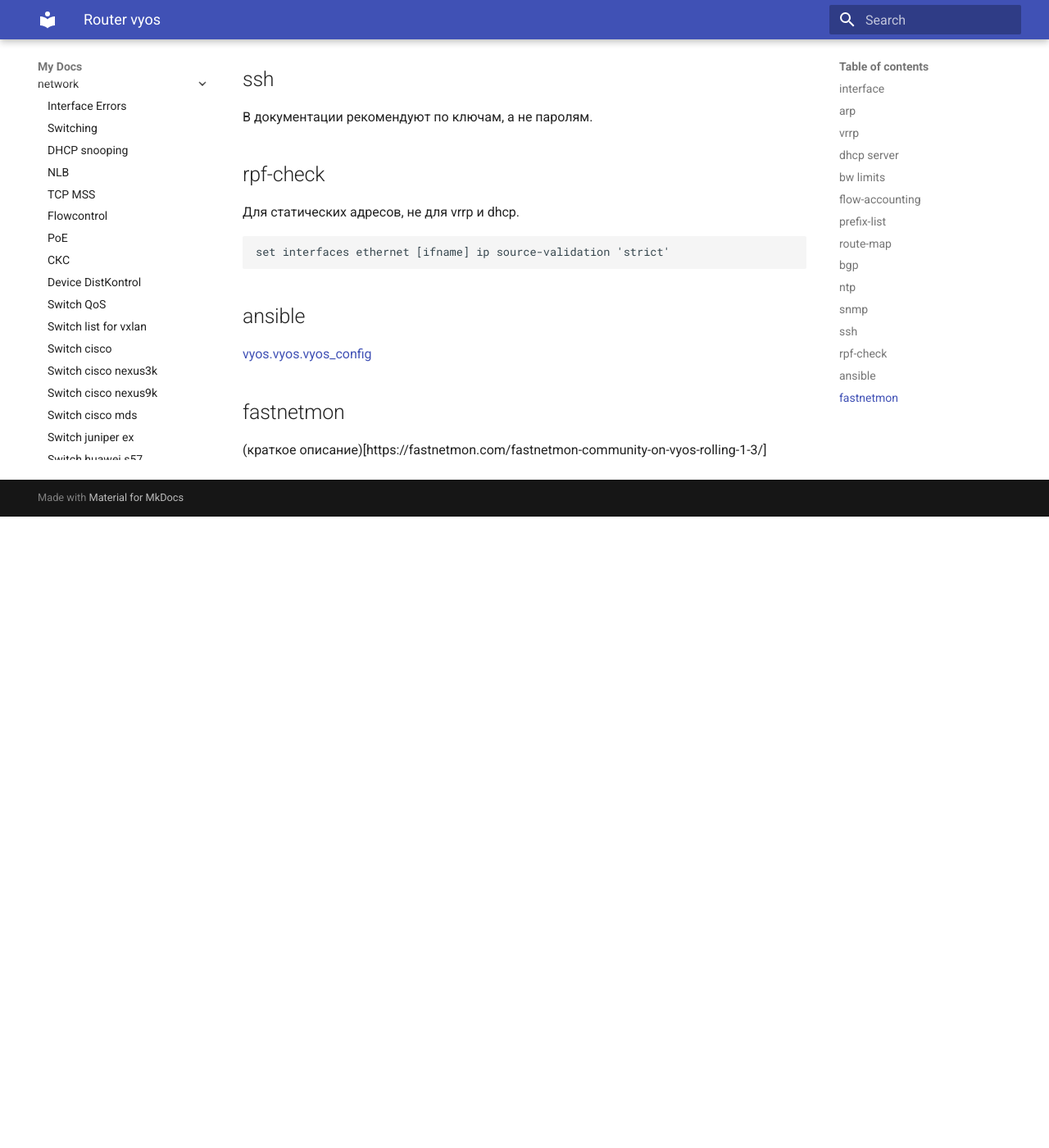
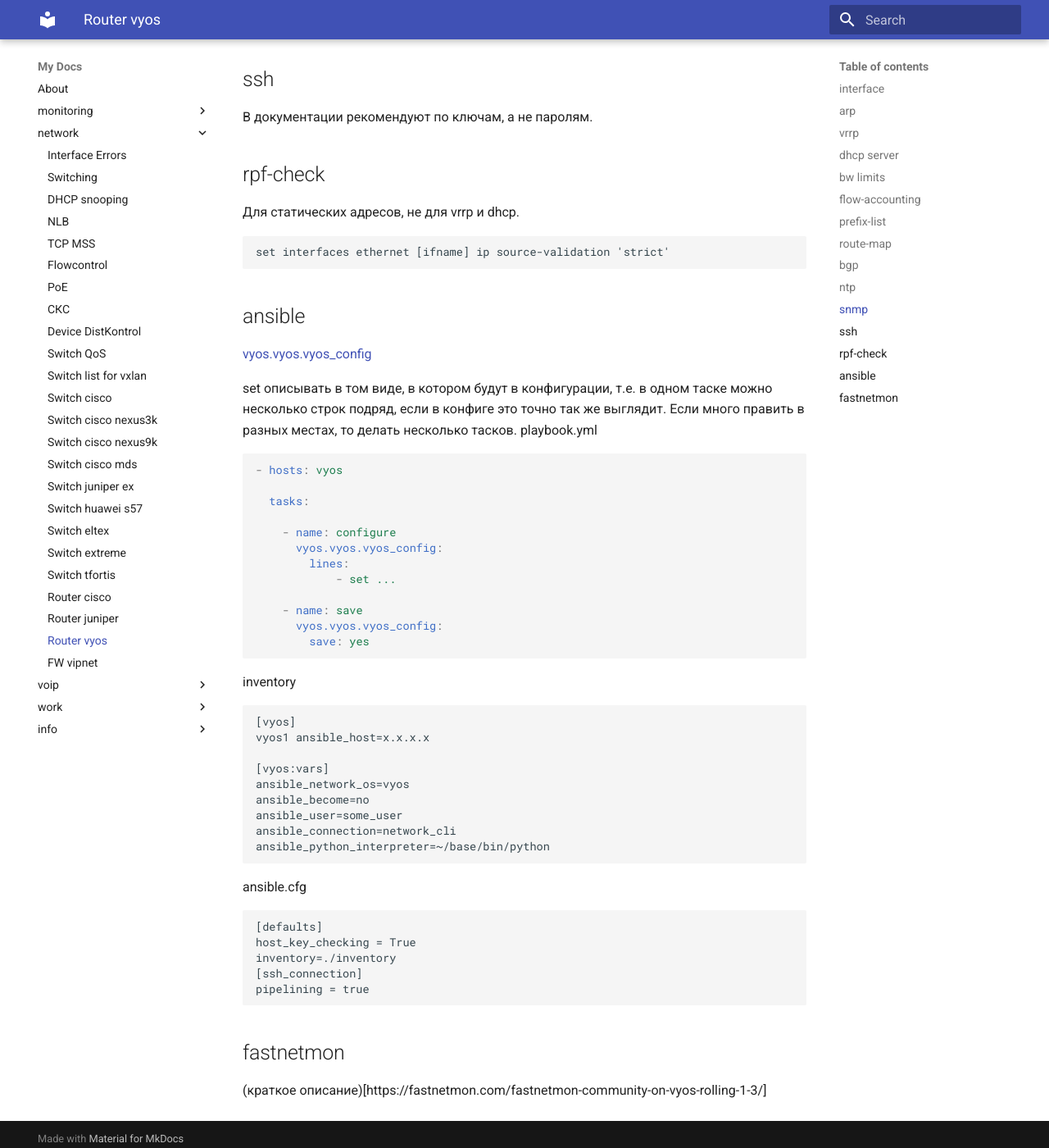
Before and after one commit to v98765/v98765.github.io, an MkDocs documentation site: the page built from docs/network/vyos.md, in a window 1280 px wide and 1400 px high, scrolled down 4449 px. Shown: the whole window at 82% size. Built offline with MkDocs 1.6.1 and Material for MkDocs 9.7.7, drawn with Linux system fonts in a browser that asks for light colours; before the commit the page ends 5079 px from its top, so only the background shows below that.

Commit message:
vyos playbook example

````diff
--- a/docs/network/vyos.md
+++ b/docs/network/vyos.md
@@ -215,6 +215,44 @@
 
 [vyos.vyos.vyos_config](https://docs.ansible.com/ansible/latest/collections/vyos/vyos/vyos_config_module.html)
 
+set описывать в том виде, в котором будут в конфигурации, т.е. в одном таске можно несколько строк подряд, если в конфиге это точно так же выглядит.
+Если много править в разных местах, то делать несколько тасков.
+playbook.yml
+```yaml
+- hosts: vyos
+
+  tasks:
+
+    - name: configure
+      vyos.vyos.vyos_config:
+        lines:
+            - set ...
+
+    - name: save
+      vyos.vyos.vyos_config:
+        save: yes
+```
+inventory
+```text
+[vyos]
+vyos1 ansible_host=x.x.x.x
+
+[vyos:vars]
+ansible_network_os=vyos
+ansible_become=no
+ansible_user=some_user
+ansible_connection=network_cli
+ansible_python_interpreter=~/base/bin/python
+```
+ansible.cfg
+```text
+[defaults]
+host_key_checking = True
+inventory=./inventory
+[ssh_connection]
+pipelining = true
+```
+
 ## fastnetmon
 
 (краткое описание)[https://fastnetmon.com/fastnetmon-community-on-vyos-rolling-1-3/]
````
